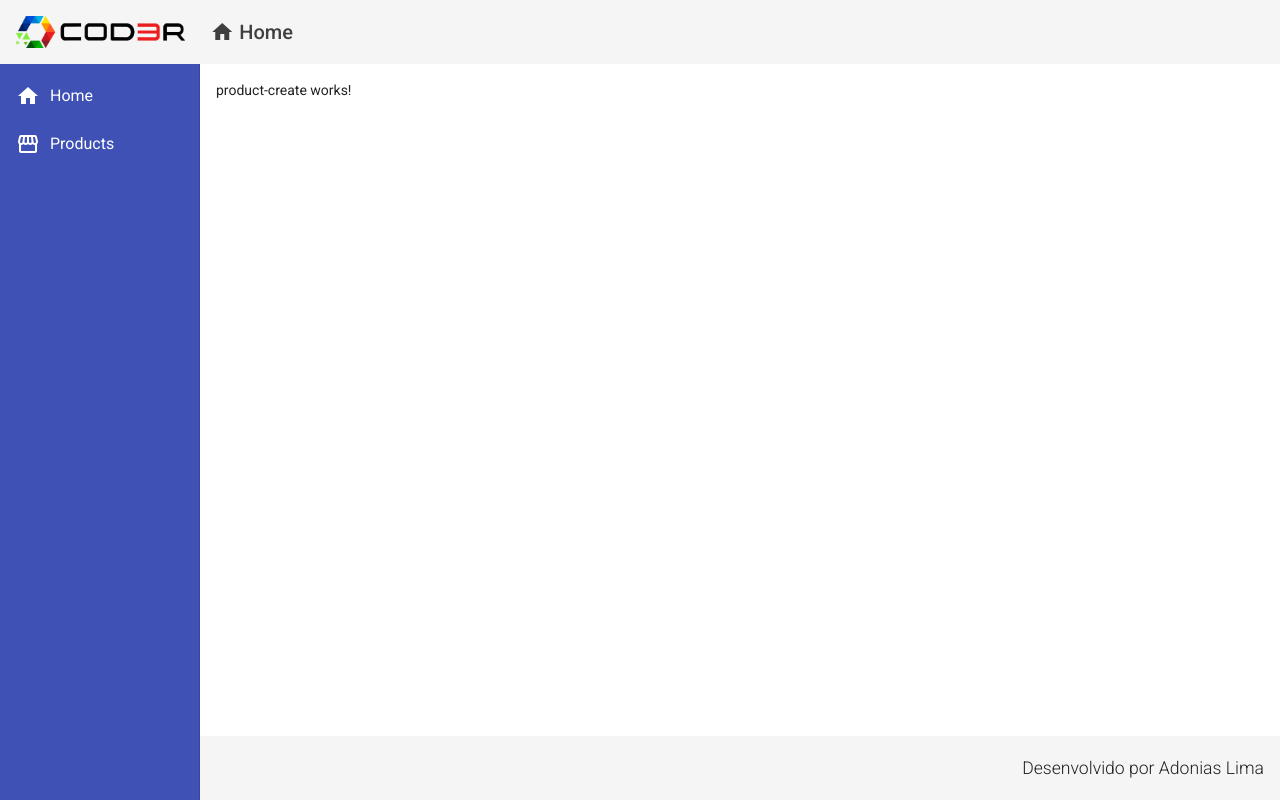
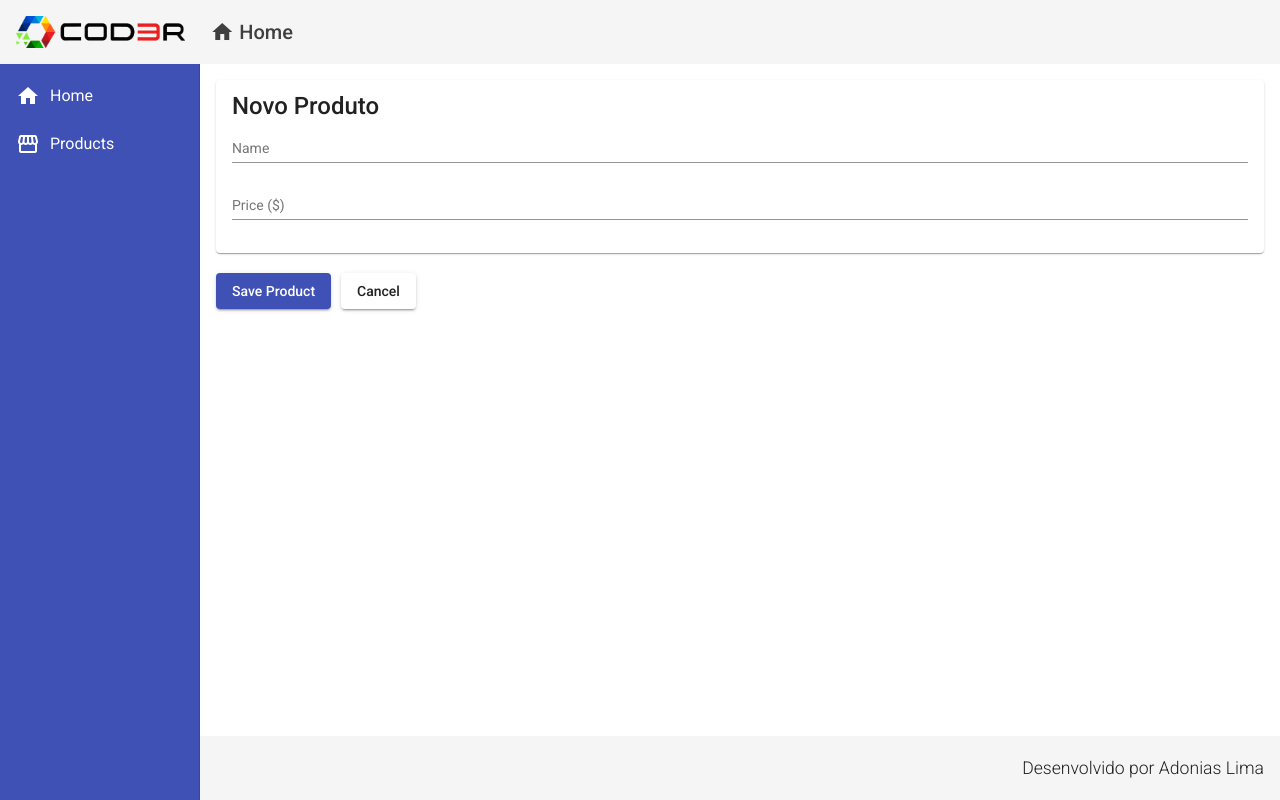
Before and after one commit to AdoniasLima/crud-angular, an Angular app in the folder frontend/: page /products/create in a window 1280 px wide. Built offline with nearby package versions, Linux system fonts and the light colour scheme.

Commit message:
[Feature] Creating product service and add product function

```diff
--- a/frontend/src/app/components/product/product-create/product-create.component.css
+++ b/frontend/src/app/components/product/product-create/product-create.component.css
@@ -0,0 +1,9 @@
+form {
+    display: flex;
+    flex-direction: column;
+}
+
+button {
+    margin-right: 10px;
+    margin-top: 20px;
+}
--- a/frontend/src/app/components/product/product-create/product-create.component.html
+++ b/frontend/src/app/components/product/product-create/product-create.component.html
@@ -1 +1,20 @@
-<p>product-create works!</p>
+<mat-card>
+    <mat-card-title>
+        Novo Produto
+    </mat-card-title>
+    <form>
+        <mat-form-field>
+            <input matInput placeholder="Name" name="name" [(ngModel)] = "product.name">
+        </mat-form-field>
+        <mat-form-field>
+            <input matInput placeholder="Price ($)" name="price" [(ngModel)] = "product.price">
+        </mat-form-field>
+    </form>
+</mat-card>
+
+<button mat-raised-button color="primary" (click)="createProduct()">
+    Save Product
+</button>
+<button mat-raised-button color="danger" (click)="cancelProduct()">
+    Cancel
+</button>
--- a/frontend/src/app/components/product/product-create/product-create.component.ts
+++ b/frontend/src/app/components/product/product-create/product-create.component.ts
@@ -1,4 +1,7 @@
 import { Component, OnInit } from '@angular/core';
+import { ProductService } from '../product.service';
+import { Router } from "@angular/router";
+import { Product } from '../product.model';
 
 @Component({
   selector: 'app-product-create',
@@ -7,9 +10,23 @@ import { Component, OnInit } from '@angular/core';
 })
 export class ProductCreateComponent implements OnInit {
 
-  constructor() { }
-
-  ngOnInit(): void {
+  product: Product = {
+    name: "",
+    price: null
   }
 
+  constructor(private productService: ProductService, private router: Router) { }
+
+  ngOnInit(): void {}
+
+  createProduct(): void{
+    this.productService.create(this.product).subscribe(() => {
+      this.productService.showMessage("Success!");
+      this.router.navigate(["/products"]);
+    });
+  }
+
+  cancelProduct(): void {
+    this.router.navigate(["/products"]);
+  }
 }
--- /dev/null
+++ b/frontend/src/app/components/product/product.service.ts
@@ -0,0 +1,27 @@
+import { HttpClient } from '@angular/common/http';
+import { Injectable } from '@angular/core';
+import { MatSnackBar} from "@angular/material/snack-bar";
+import { Observable } from 'rxjs';
+import { Product } from './product.model';
+
+@Injectable({
+  providedIn: 'root'
+})
+export class ProductService {
+
+  baseUrl = "http://localhost:3001/products";
+
+  constructor(private snackBar: MatSnackBar, private http: HttpClient) { }
+
+  showMessage(msg: string): void{
+    this.snackBar.open(msg, 'X', {
+      duration: 3000,
+      horizontalPosition: "right",
+      verticalPosition: "top"
+    });
+  }
+
+  create(product: Product): Observable<Product> {
+    return this.http.post<Product>(this.baseUrl, product)
+  }
+}
```
Also changed, not shown: frontend/src/app/app.module.ts (+12 -1 lines), 1 other file (tests, documents, lock files or other folders).
